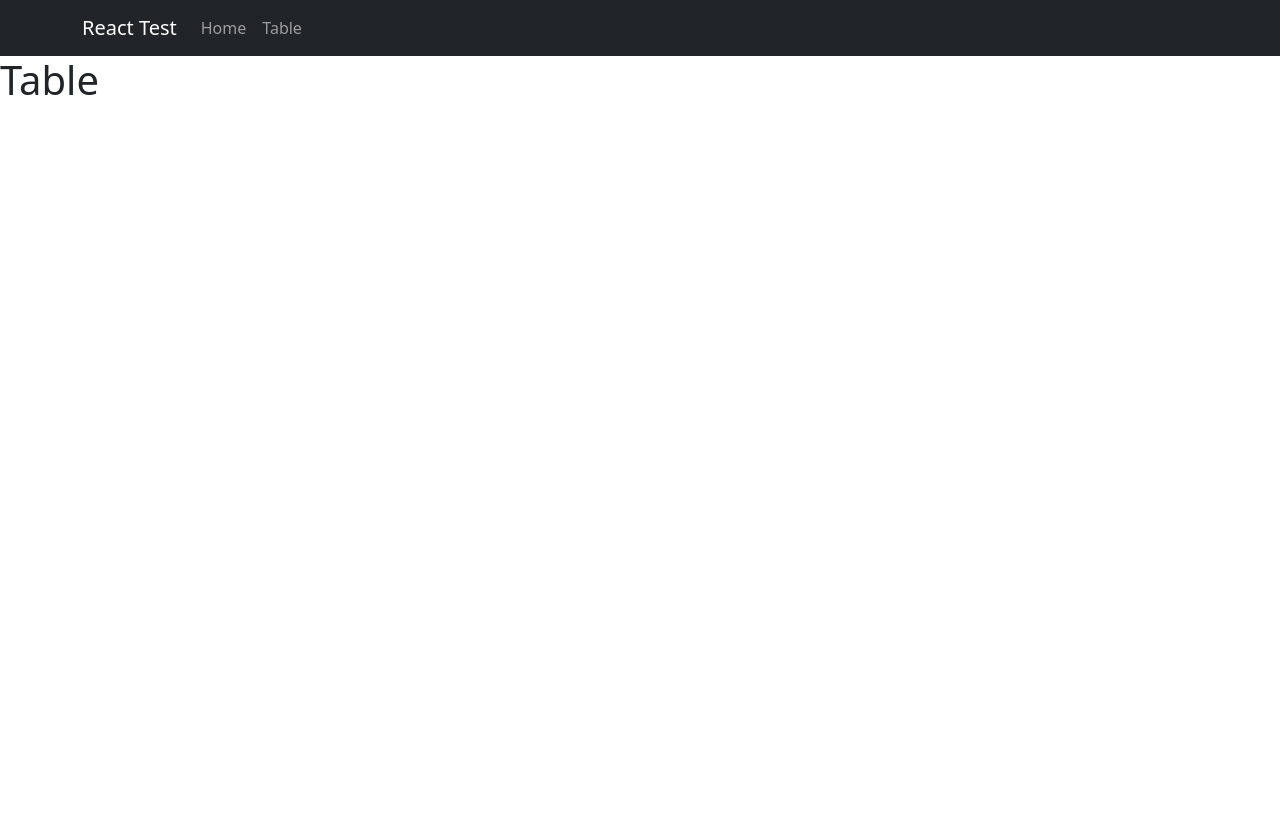
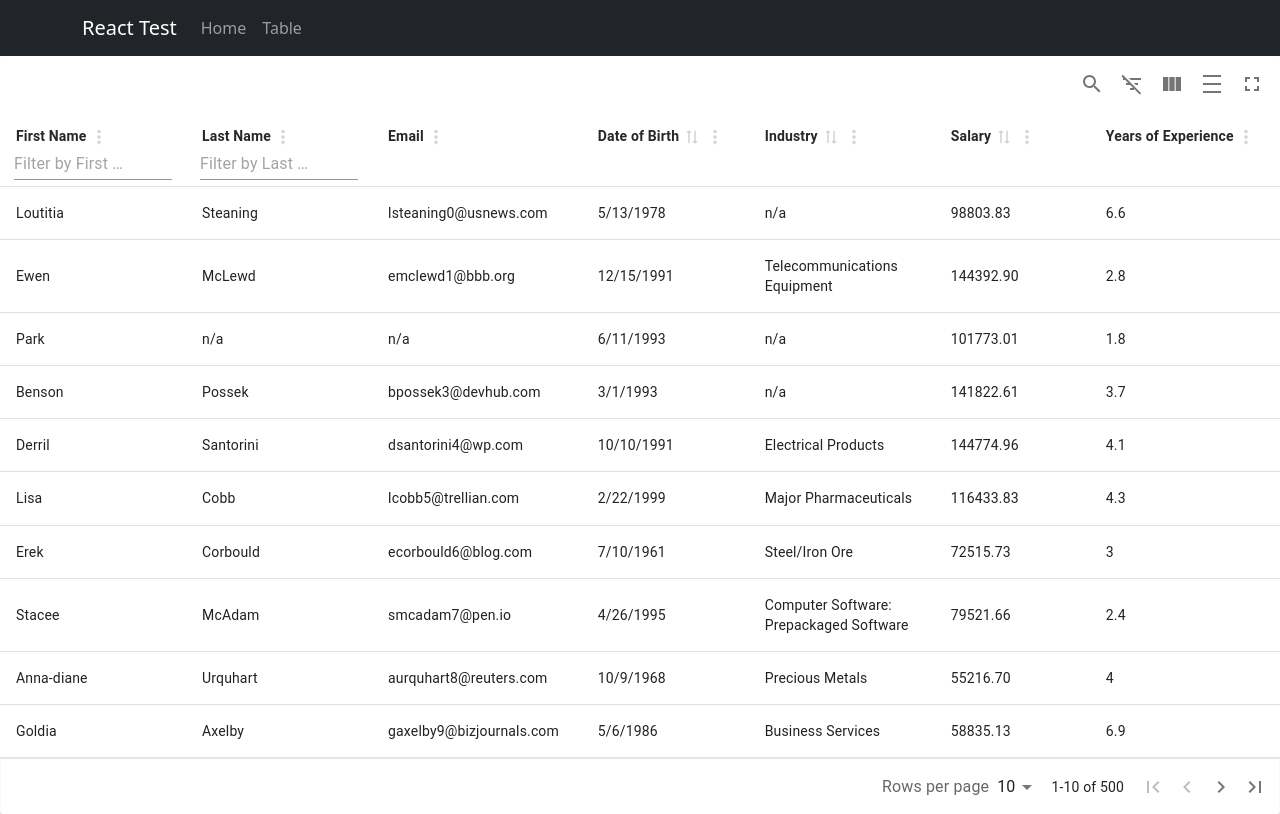
Before and after one commit to kerisic/react-table-charts, a React (Create React App) app: page /table in a window 1280 px wide. Built offline with nearby package versions, Linux system fonts and the light colour scheme.

Commit message:
Create table

```diff
--- a/package.json
+++ b/package.json
@@ -7,6 +7,7 @@
     "@testing-library/react": "^13.4.0",
     "@testing-library/user-event": "^13.5.0",
     "bootstrap": "^5.3.1",
+    "material-react-table": "^1.14.0",
     "react": "^18.2.0",
     "react-bootstrap": "^2.8.0",
     "react-dom": "^18.2.0",
--- a/src/components/NavigationBar/index.js
+++ b/src/components/NavigationBar/index.js
@@ -7,7 +7,7 @@ const Navigationbar = () => {
   return (
     <Navbar bg="dark" data-bs-theme="dark">
       <Container>
-        <Navbar.Brand href="#home">React Test</Navbar.Brand>
+        <Navbar.Brand href="/">React Test</Navbar.Brand>
         <Nav className="me-auto">
           <Nav.Link href="/">Home</Nav.Link>
           <Nav.Link href="/table">Table</Nav.Link>
--- a/src/pages/table.js
+++ b/src/pages/table.js
@@ -1,7 +1,93 @@
 import React from "react";
+import { useState, useMemo, useEffect } from "react";
+import { MaterialReactTable } from "material-react-table";
 
 const Table = () => {
-  return <h1>Table</h1>;
+  const [data, setData] = useState([]);
+  const [loading, setLoading] = useState(false);
+
+  const columns = useMemo(
+    () => [
+      {
+        accessorFn: (row) => (row.first_name ? row.first_name : "n/a"),
+        id: "first_Name",
+        header: "First Name",
+        enableSorting: false,
+      },
+      {
+        accessorFn: (row) => (row.last_name ? row.last_name : "n/a"),
+        id: "last_name",
+        header: "Last Name",
+        enableSorting: false,
+      },
+      {
+        accessorFn: (row) => (row.email ? row.email : "n/a"),
+        id: "email",
+        header: "Email",
+        enableSorting: false,
+        enableColumnFilter: false,
+      },
+      {
+        accessorFn: (row) => {
+          const parts = row.date_of_birth.split("/");
+          return new Date(
+            parts[2],
+            parts[1] - 1,
+            parts[0]
+          ).toLocaleDateString();
+        },
+        id: "dateOfBirth",
+        header: "Date of Birth",
+        enableColumnFilter: false,
+        enableEditing: false,
+        size: 100,
+      },
+      {
+        accessorFn: (row) => (row.industry ? row.industry : "n/a"),
+        id: "industry",
+        header: "Industry",
+        enableColumnFilter: false,
+        enableEditing: false,
+      },
+      {
+        accessorFn: (row) => (row.salary ? row.salary?.toFixed(2) : "n/a"),
+        id: "salary",
+        header: "Salary",
+        enableColumnFilter: false,
+        enableEditing: false,
+        size: 150,
+      },
+      {
+        accessorKey: "years_of_experience",
+        header: "Years of Experience",
+        enableSorting: false,
+        enableColumnFilter: false,
+        enableEditing: false,
+      },
+    ],
+    []
+  );
+
+  const buildTable = () => {
+    fetch("./mockData.json")
+      .then((res) => res.json())
+      .then((res) => setData(res))
+      .finally(() => setLoading(false));
+  };
+
+  useEffect(() => {
+    setLoading(true);
+    buildTable();
+  }, []);
+
+  return (
+    <MaterialReactTable
+      columns={columns}
+      state={{ isLoading: loading }}
+      initialState={{ showColumnFilters: true }}
+      data={data ?? []}
+    />
+  );
 };
 
 export default Table;
```
Also changed, not shown: 1 other file (tests, documents, lock files or other folders).
